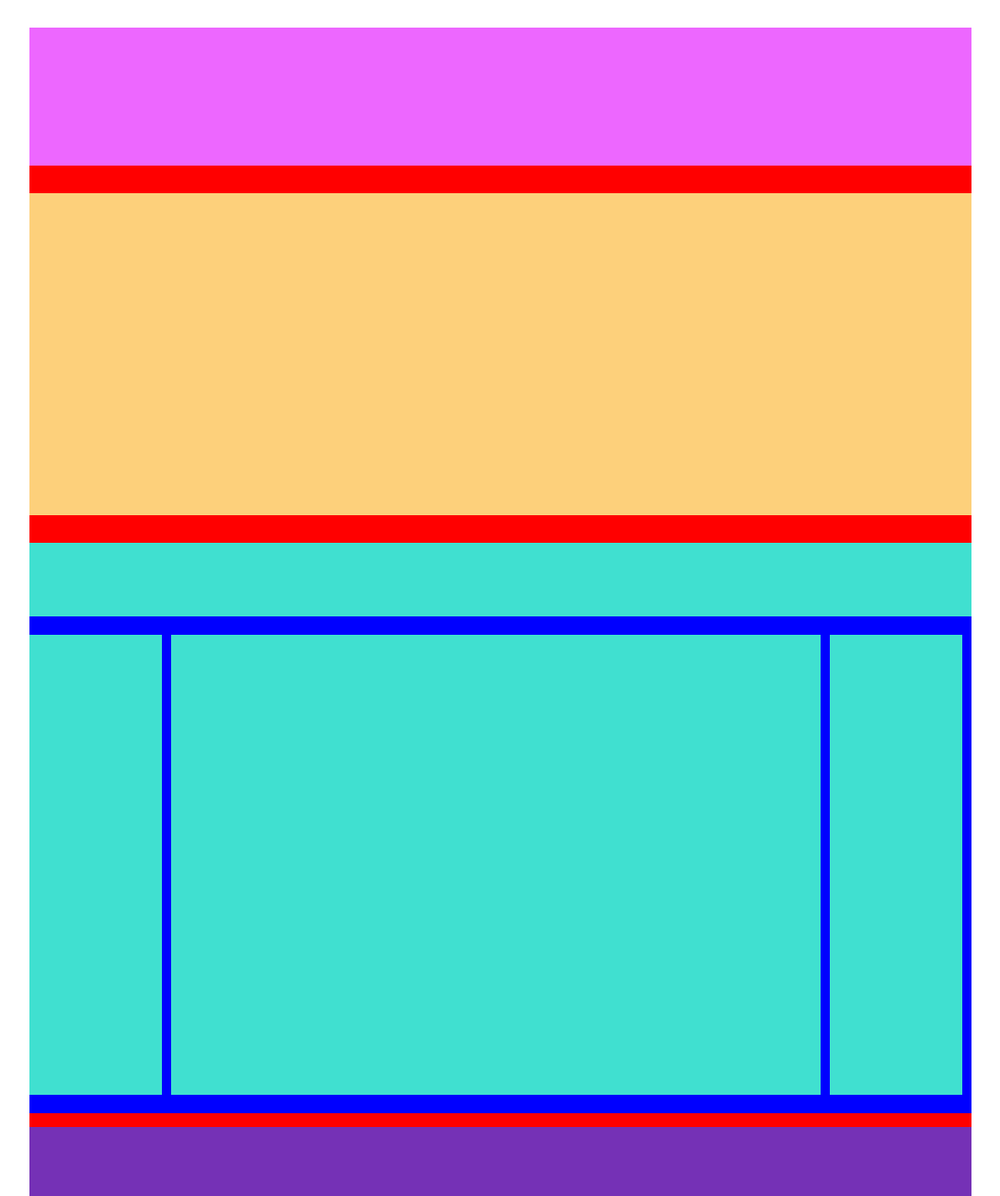
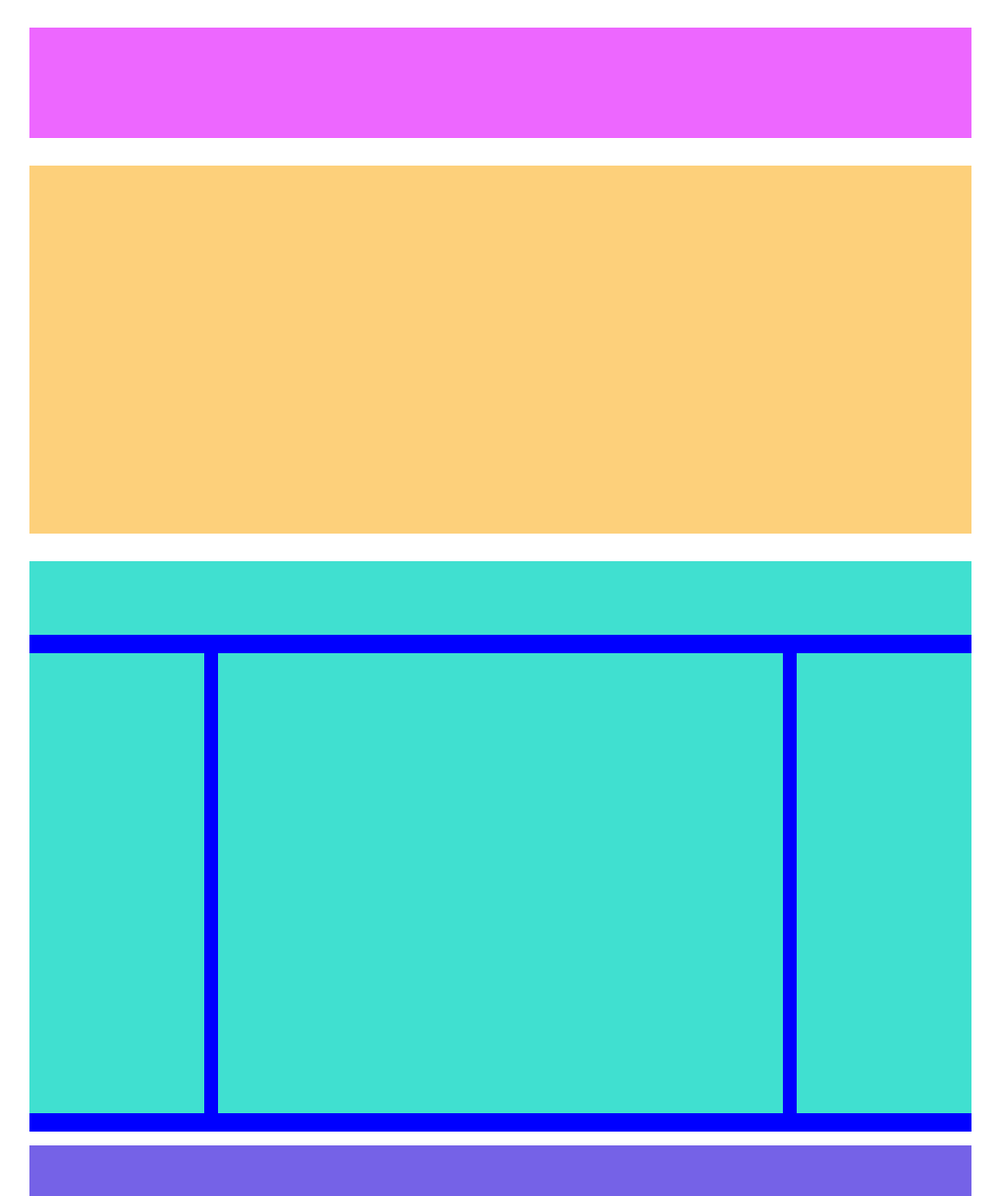
Before and after one commit to tiiaaaa/htmlcss-struttura-wp, a plain HTML site: page index.html in a window 1280 px wide. Shown: the top 1300 px of the page at 92% size, without its empty margins (96-1183 px from the left). Drawn offline with Linux system fonts and the light colour scheme.

Commit message:
layout wordpress completato

```diff
--- a/css/style.css
+++ b/css/style.css
@@ -7,28 +7,28 @@
 .container {
     width: 80%;
     margin: 30px auto;
-    background-color: red;
+    /* background-color: red; */
 }
 
+/* Classe che stabilisce la larghezza dei blocchi */
 .block-widht {
     width: 100%;
 }
 
 .container > .intestazione {
-    height: 150px;
+    height: 120px;
     margin-bottom: 30px;
     background-color: rgb(237, 103, 255);
 }
 
 .text {
-    height: 350px;
+    height: 400px;
     margin-bottom: 30px;
     background-color: rgb(253, 208, 123);
 
 }
 
 .container:first-child main {
-    /* height: 550px; */
     margin-bottom: 15px;
     background-color: blue;
 }
@@ -47,7 +47,7 @@ main .main-header {
 }
 
 main .aside-block {
-    width: calc(15% - 10px);
+    width: calc(20% - 15px);
     height: 500px;
     /* border: 2px solid black; */
     margin-bottom: 20px;
@@ -56,9 +56,9 @@ main .aside-block {
 }
 
 main .section-block {
-    width: calc(70% - 10px);
+    width: 60%;
     height: 500px;
-    margin: 0 10px;
+    margin: 0 15px;
     float: left;
     /* border: 2px solid black; */
     background-color: turquoise;
```
